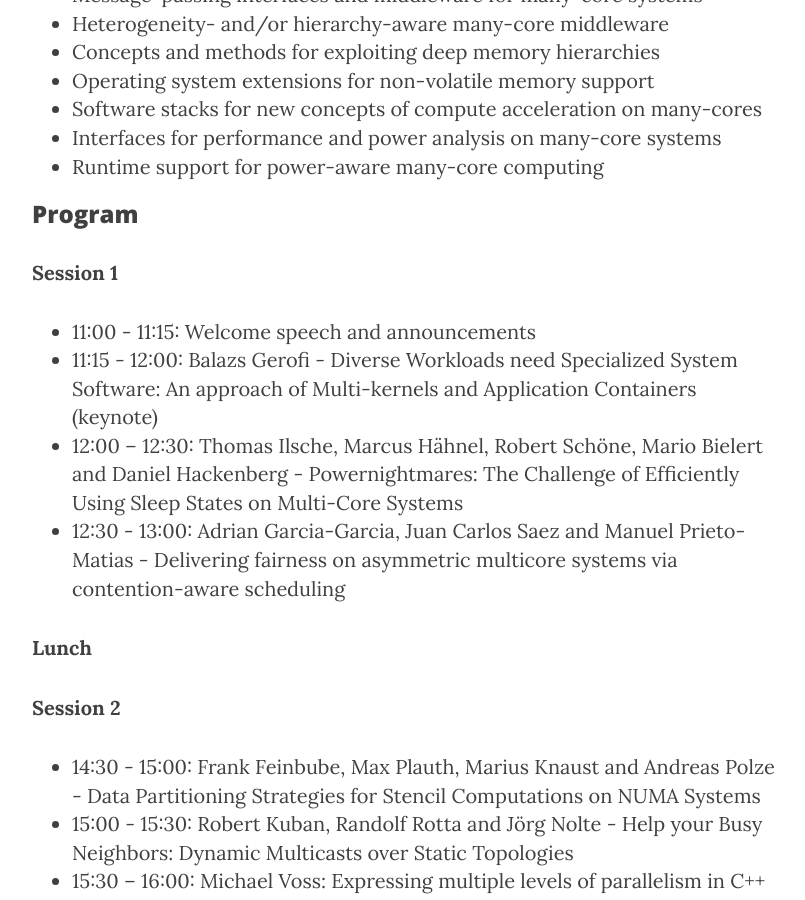
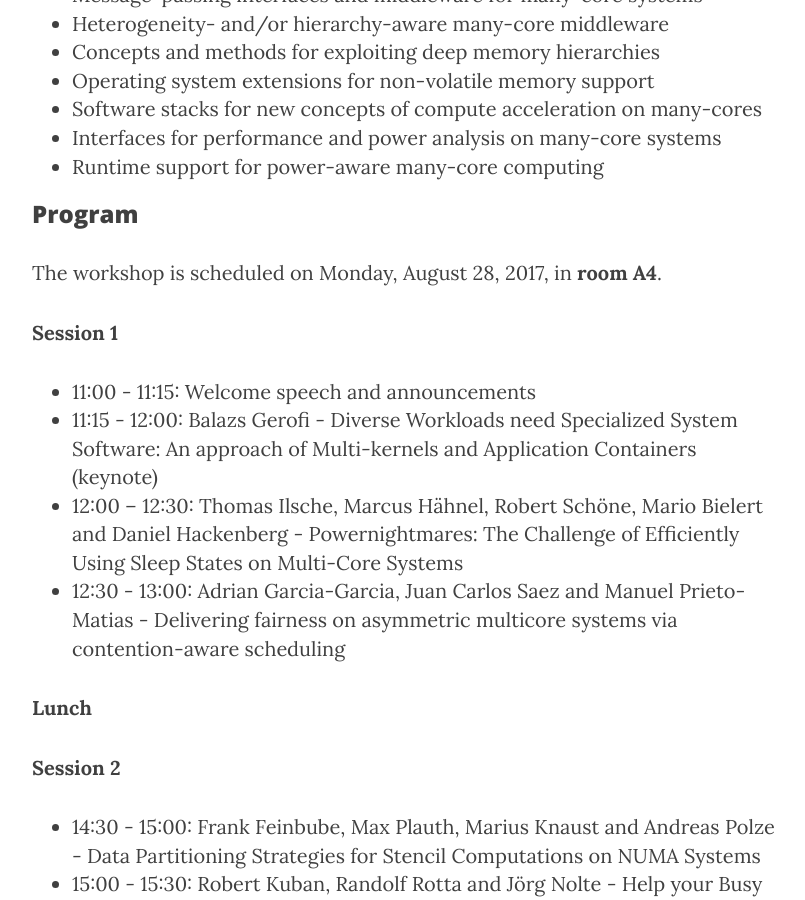
Before and after one commit to WROME/wrome.github.io, a Jekyll site: the page built from compostela2017.md, in a window 1280 px wide and 900 px high, scrolled down 2028 px. Shown: the whole window, without its empty margins (233-1038 px from the left). Built offline with Jekyll 4.4.1, drawn with Linux system fonts in a browser that asks for light colours; nearby versions of some CDN libraries.

Commit message:
announce workshop location

```diff
--- a/compostela2017.md
+++ b/compostela2017.md
@@ -41,6 +41,8 @@ Authors from all related disciplines are invited to submit unpublished papers re
 * Runtime support for power-aware many-core computing
 
 ### Program
+
+The workshop is scheduled on Monday, August 28, 2017, in **room A4**.
 
 **Session 1**
 
```
